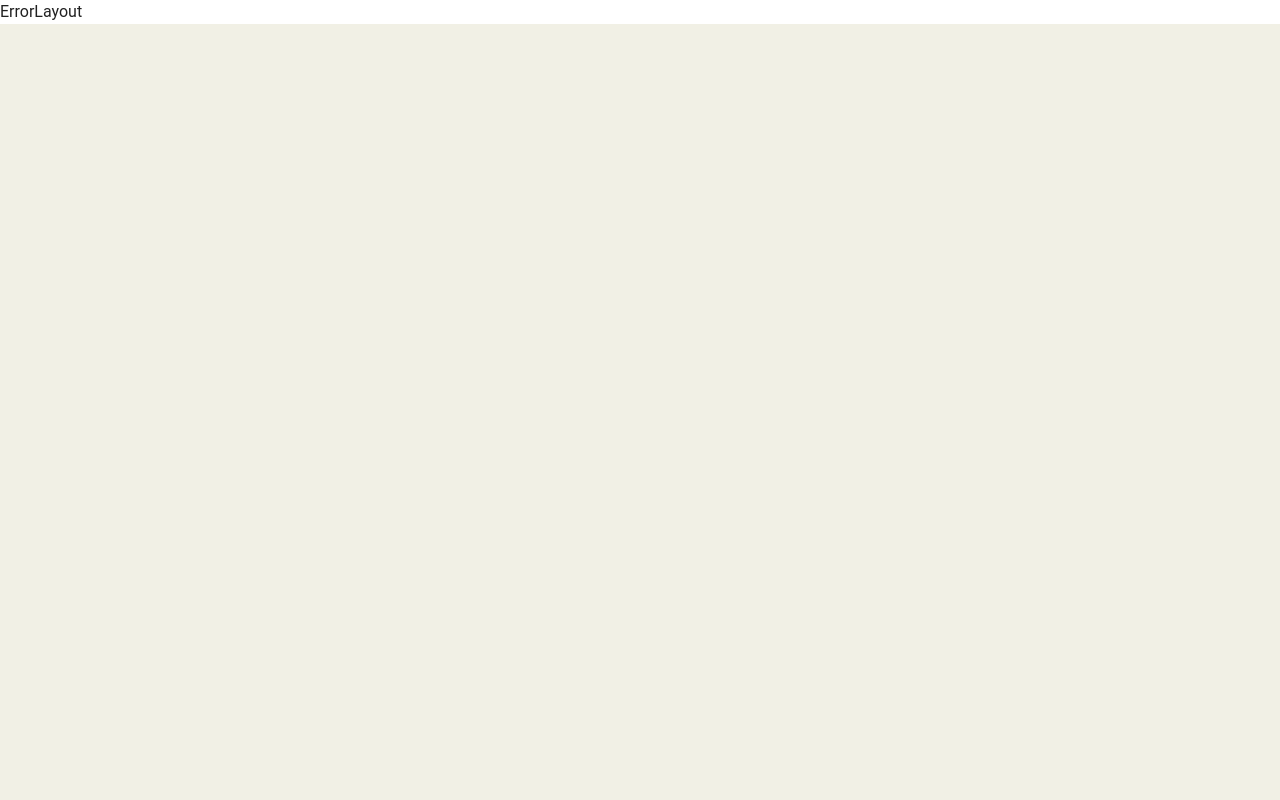
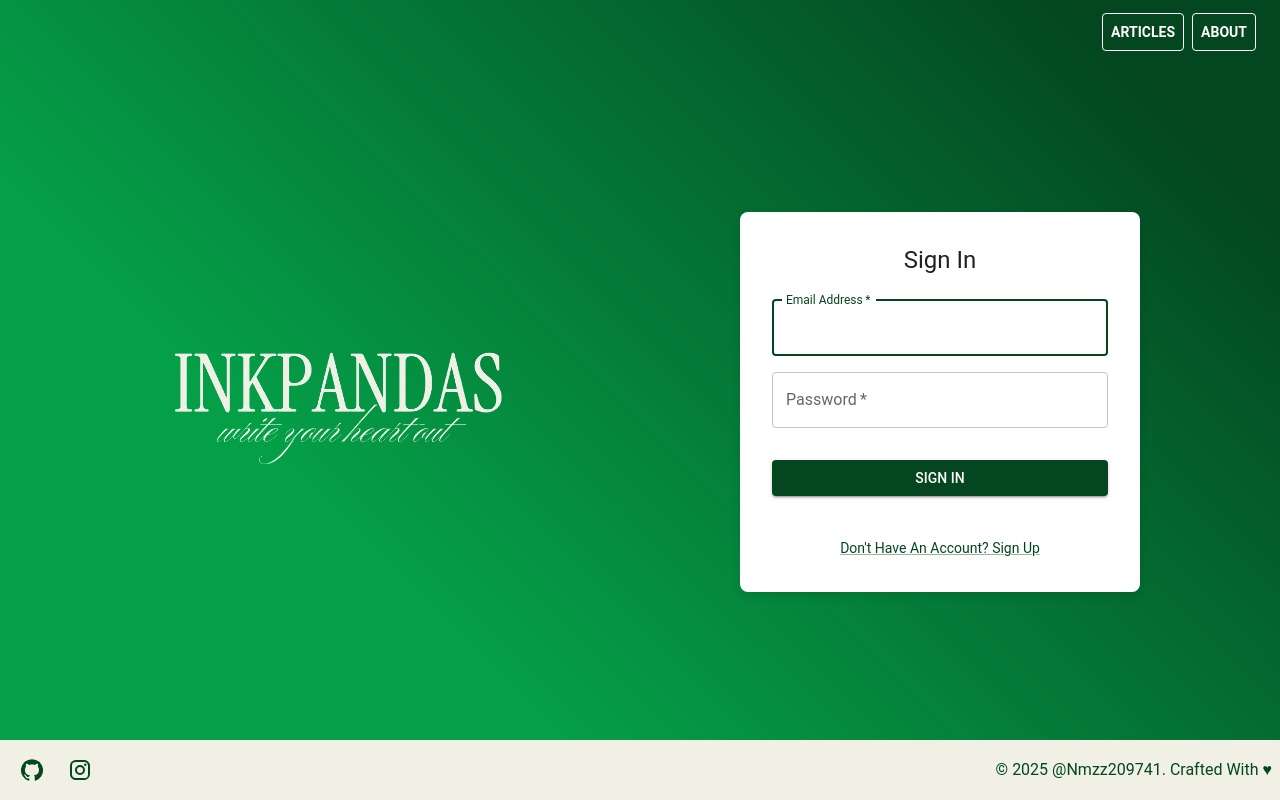
Before and after one commit to nmzz209741/inkpandas, a React (Vite) app in the folder frontend/: page /signin in a window 1280 px wide. Before the commit this address had no page. Built offline with nearby package versions, Linux system fonts and the light colour scheme.

Commit message:
feat(login): login page view complete

```diff
--- a/frontend/package.json
+++ b/frontend/package.json
@@ -21,6 +21,7 @@
     "lucide-react": "^0.470.0",
     "react": "^18.3.1",
     "react-dom": "^18.3.1",
+    "react-hook-form": "^7.54.2",
     "react-router-dom": "^7.1.1"
   },
   "devDependencies": {
--- a/frontend/src/api/authApi.js
+++ b/frontend/src/api/authApi.js
@@ -13,7 +13,7 @@ const register = async (credentials) => {
 
 const login = async (credentials) => {
   try {
-    const response = await api.post("/auth/login", credentials);
+    const response = await api.post("/auth/signin", credentials);
     return response.data;
   } catch (error) {
     throw new Error(error.response?.data?.message || "User Login failed");
--- a/frontend/src/components/common/Footer.jsx
+++ b/frontend/src/components/common/Footer.jsx
@@ -17,7 +17,7 @@ const styles = {
 const Footer = () => {
   const location = useLocation();
   const isAuthPage =
-    location.pathname.includes("/login") ||
+    location.pathname.includes("/signin") ||
     location.pathname.includes("/register");
   return (
     <Box component="footer" sx={styles.footerContainer(isAuthPage)}>
--- a/frontend/src/components/common/MobileNav.jsx
+++ b/frontend/src/components/common/MobileNav.jsx
@@ -90,7 +90,7 @@ export default function MobileNav({
           <Divider sx={{ my: 1 }} />
           <List>
             <MobileNavItem
-              to="/login"
+              to="/signin"
               text="Logout"
               onClick={() => {
                 onLogout();
--- a/frontend/src/components/common/Navbar.jsx
+++ b/frontend/src/components/common/Navbar.jsx
@@ -11,7 +11,6 @@ import { Link as RouterLink, useLocation } from "react-router-dom";
 import { useAuthContext } from "../../hooks/useAuthContext";
 import { useState } from "react";
 import { Menu as MenuIcon } from "lucide-react";
-import logo from "../../assets/images/bgLogo.png";
 import MobileNav from "./MobileNav";
 
 const styles = {
@@ -26,11 +25,6 @@ const styles = {
     textDecoration: "none",
     color: "inherit",
     marginRight: { xs: 1, md: 4 },
-  },
-  logoImage: {
-    width: 160,
-    height: 80,
-    objectFit: "contain",
   },
   spacer: {
     flexGrow: 1,
@@ -64,7 +58,7 @@ export default function Navbar() {
   const isMobile = useMediaQuery(theme.breakpoints.down("md"));
 
   const isAuthPage =
-    location.pathname.includes("/login") ||
+    location.pathname.includes("/signin") ||
     location.pathname.includes("/register");
 
   const handleLogout = () => {
@@ -85,7 +79,7 @@ export default function Navbar() {
         { to: "/about", text: "About" },
       ]
     : [
-        { to: "/login", text: "Login" },
+        { to: "/signin", text: "Login" },
         { to: "/register", text: "Register" },
       ];
 
@@ -102,10 +96,6 @@ export default function Navbar() {
             <MenuIcon />
           </IconButton>
         )}
-
-        <RouterLink to="/" style={styles.logo}>
-          <img src={logo} alt="Logo" style={styles.logoImage} />
-        </RouterLink>
 
         {!isAuthPage && (
           <Box sx={styles.desktopNav}>
@@ -129,13 +119,13 @@ export default function Navbar() {
                 color="inherit"
                 component={RouterLink}
                 onClick={handleLogout}
-                to="/login"
+                to="/signin"
               >
                 Logout
               </Button>
             ) : (
               <>
-                <NavBarItem to="/login" text="Login" />
+                <NavBarItem to="/signin" text="Login" />
                 <NavBarItem to="/register" text="Register" />
               </>
             )}
--- a/frontend/src/components/common/ProtectedRoute.jsx
+++ b/frontend/src/components/common/ProtectedRoute.jsx
@@ -12,7 +12,7 @@ const ProtectedRoute = ({ children }) => {
   }
 
   if (!user) {
-    return <Navigate to="/login" state={{ from: location }} replace />;
+    return <Navigate to="/signin" state={{ from: location }} replace />;
   }
 
   return children;
--- a/frontend/src/components/layouts/AuthLayout.jsx
+++ b/frontend/src/components/layouts/AuthLayout.jsx
@@ -1,7 +1,10 @@
-import { Container, Box } from "@mui/material";
+import { Box, Grid } from "@mui/material";
+import { Link as RouterLink } from "react-router-dom";
 import { Outlet } from "react-router-dom";
 import Navbar from "../common/Navbar";
 import Footer from "../common/Footer";
+
+import logo from "../../assets/images/bgLogo.png";
 
 const styles = {
   root: {
@@ -11,15 +14,27 @@ const styles = {
     background: "linear-gradient(45deg, #059f48 30%, #034620 90%)",
   },
   main: {
-    flex: 1,
+    flex: "1 0 auto",
     display: "flex",
+    justifyContent: "center",
     alignItems: "center",
+    padding: 2,
+  },
+  logo: {
+    width: "100%",
+    maxWidth: "400px",
+    height: "auto",
+  },
+  gridContainer: {
+    width: "100%",
+    maxWidth: "1200px",
+    alignItems: "center",
+  },
+  formContainer: {
+    display: "flex",
     justifyContent: "center",
-    py: 4,
-  },
-  container: {
+    alignItems: "center",
     width: "100%",
-    maxWidth: 400,
   },
 };
 
@@ -28,9 +43,27 @@ export default function AuthLayout() {
     <Box sx={styles.root}>
       <Navbar />
       <Box component="main" sx={styles.main}>
-        <Container sx={styles.container}>
-          <Outlet />
-        </Container>
+        <Grid
+          container
+          spacing={2}
+          sx={styles.gridContainer}
+          direction={{ xs: "column", sm: "column", md: "row" }}
+        >
+          <Grid
+            item
+            xs={12}
+            md={6}
+            sx={{ display: "flex", justifyContent: "center" }}
+          >
+            <RouterLink to="/" style={styles.logo}>
+              <img src={logo} alt="Logo" style={styles.logo} />
+            </RouterLink>
+          </Grid>
+
+          <Grid item xs={12} md={6} sx={styles.formContainer}>
+            <Outlet />
+          </Grid>
+        </Grid>
       </Box>
       <Footer />
     </Box>
--- a/frontend/src/components/pages/LoginPage.jsx
+++ b/frontend/src/components/pages/LoginPage.jsx
@@ -1,7 +1,133 @@
+import { useForm } from "react-hook-form";
+import { useNavigate, useLocation, Link as RouterLink } from "react-router-dom";
+import {
+  Paper,
+  TextField,
+  Button,
+  Typography,
+  Box,
+  Link,
+  Alert,
+} from "@mui/material";
+import { useAuthContext } from "../../hooks/useAuthContext";
+
+const styles = {
+  authContainer: {
+    padding: 4,
+    alignItems: "center",
+    width: "50vh",
+    background: "secondary.main",
+    maxHeight: { lg: "75vh", md: "75vh" },
+    // margin: "auto",
+    borderRadius: "8px",
+    boxShadow: "0 4px 10px rgba(0, 0, 0, 0.1)",
+  },
+  form: {
+    width: "100%",
+    display: "flex",
+    flexDirection: "column",
+    gap: "1rem",
+  },
+  submitButton: {
+    marginTop: "1rem",
+  },
+  signupLink: {
+    marginTop: "1.5rem",
+    textAlign: "center",
+  },
+};
+
 const LoginPage = () => {
+  const {
+    register,
+    handleSubmit,
+    formState: { errors, isSubmitting },
+  } = useForm();
+  const { login, error } = useAuthContext();
+  const navigate = useNavigate();
+  const location = useLocation();
+
+  const from = location.state?.from?.pathname || "/";
+
+  const onSubmit = async (data) => {
+    try {
+      await login(data);
+      navigate(from, { replace: true });
+    } catch (err) {
+      // Error is handled by useAuth hook
+    }
+  };
+
   return (
-    <div>LoginPage</div>
-  )
-}
+    <Paper elevation={2} sx={styles.authContainer}>
+      <Box
+        component="form"
+        onSubmit={handleSubmit(onSubmit)}
+        sx={styles.form}
+        noValidate
+      >
+        <Typography component="h1" variant="h5" align="center" gutterBottom>
+          Sign in
+        </Typography>
 
-export default LoginPage
+        {error && (
+          <Alert severity="error" sx={{ mb: 2 }}>
+            {error}
+          </Alert>
+        )}
+
+        <TextField
+          required
+          fullWidth
+          label="Email Address"
+          autoComplete="email"
+          autoFocus
+          error={!!errors.email}
+          helperText={errors.email?.message}
+          {...register("email", {
+            required: "Email is required",
+            pattern: {
+              value: /^[A-Z0-9._%+-]+@[A-Z0-9.-]+\.[A-Z]{2,}$/i,
+              message: "Invalid email address",
+            },
+          })}
+        />
+
+        <TextField
+          required
+          fullWidth
+          label="Password"
+          type="password"
+          autoComplete="current-password"
+          error={!!errors.password}
+          helperText={errors.password?.message}
+          {...register("password", {
+            required: "Password is required",
+            minLength: {
+              value: 6,
+              message: "Password must be at least 6 characters",
+            },
+          })}
+        />
+
+        <Button
+          type="submit"
+          fullWidth
+          variant="contained"
+          disabled={isSubmitting}
+          sx={styles.submitButton}
+        >
+          Sign In
+        </Button>
+
+        <Box sx={styles.signupLink}>
+          <Link component={RouterLink} to="/register" variant="body2">
+            Don't have an account? Sign up
+          </Link>
+        </Box>
+      </Box>
+    </Paper>
+  );
+};
+
+export default LoginPage;
--- a/frontend/src/configs/router.jsx
+++ b/frontend/src/configs/router.jsx
@@ -56,7 +56,7 @@ const router = createBrowserRouter([
   {
     element: <AuthLayout />,
     children: [
-      { path: "login", element: <LoginPage /> },
+      { path: "signin", element: <LoginPage /> },
       { path: "register", element: <RegisterPage /> },
     ],
   },
```
Also changed, not shown: 1 other file (tests, documents, lock files or other folders).
